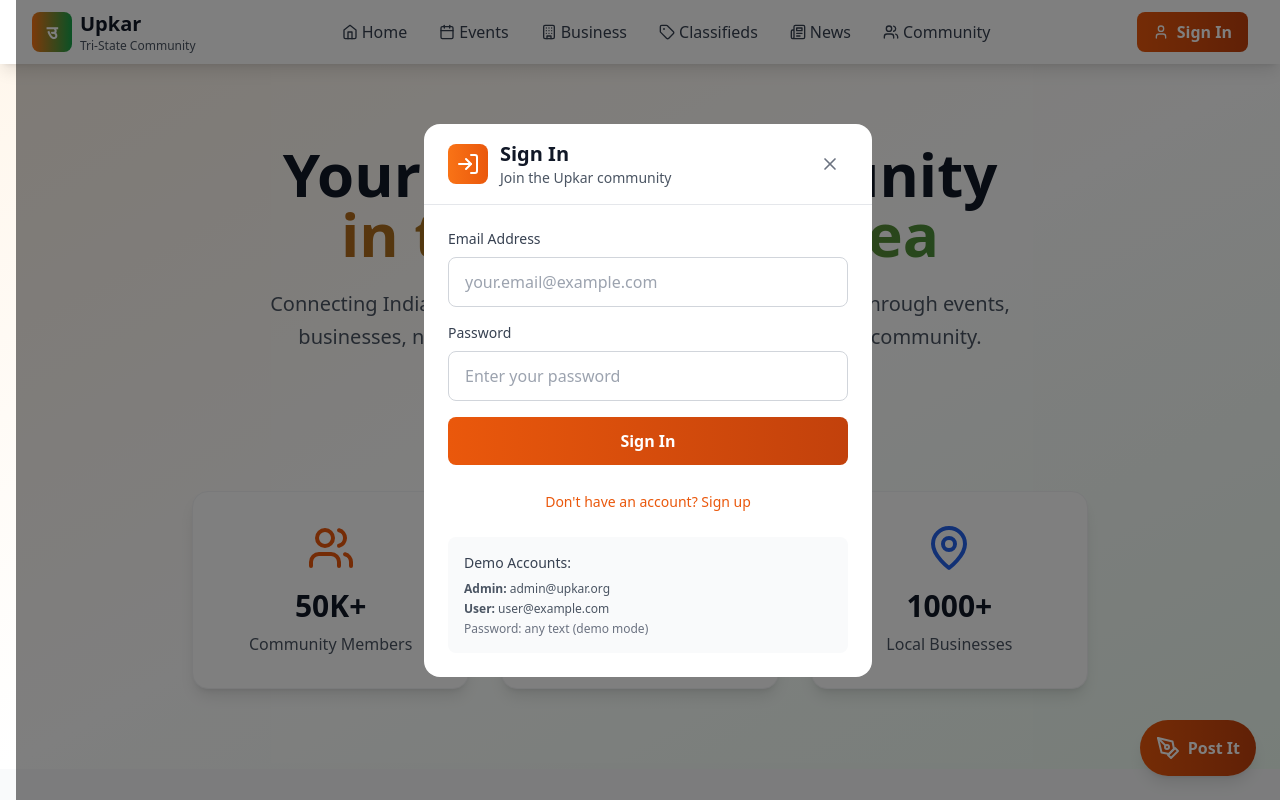
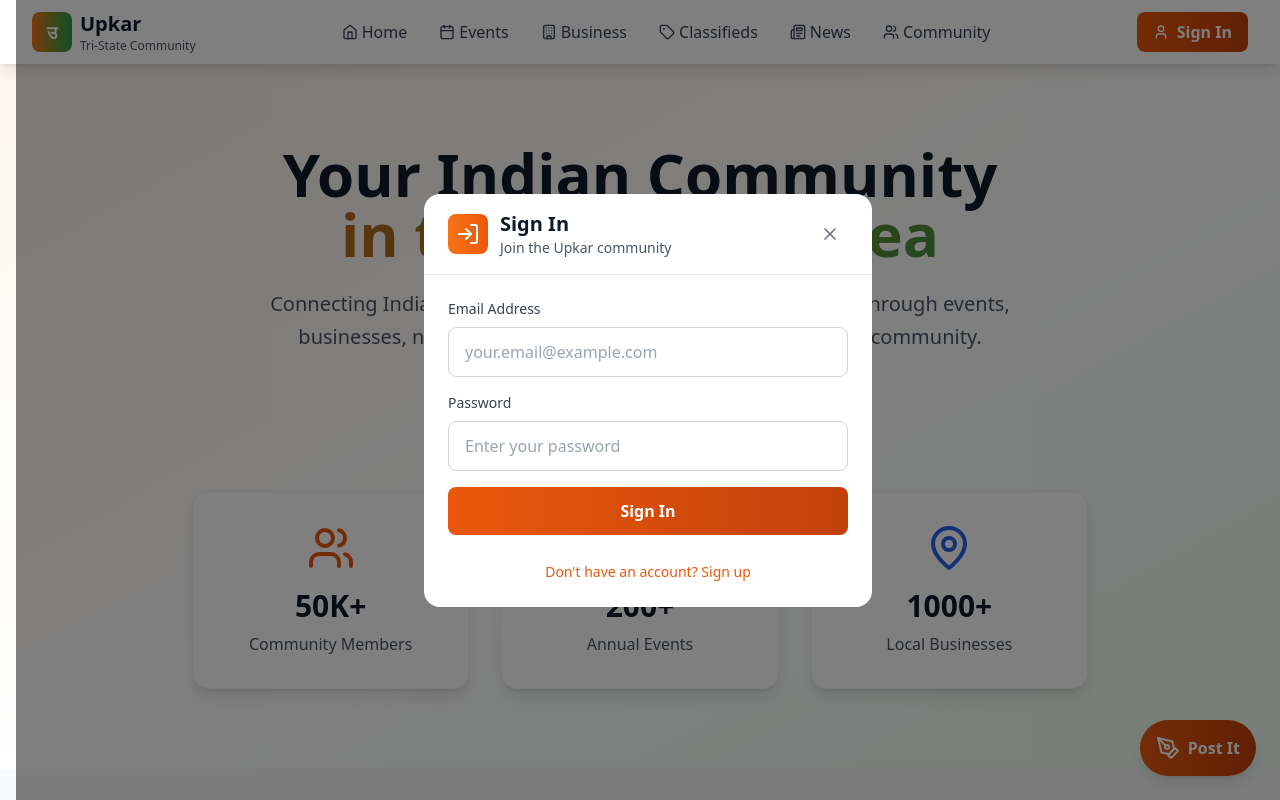
Before and after one commit to Revanth-IO/comm2, a React (Vite) app: page / in a window 1280 px wide. Both pictures are taken after a click on the button "Sign In". Shown: the top 800 px of the page. Built offline with nearby package versions, Linux system fonts and the light colour scheme.

Commit message:
Remove demo accounts display from login prompt

```diff
--- a/src/components/LoginPrompt.tsx
+++ b/src/components/LoginPrompt.tsx
@@ -136,16 +136,6 @@ const LoginPrompt: React.FC<LoginPromptProps> = ({ isOpen, onClose, message }) =
               {isLogin ? "Don't have an account? Sign up" : "Already have an account? Sign in"}
             </button>
           </div>
-
-          {/* Demo Accounts */}
-          <div className="mt-6 p-4 bg-gray-50 rounded-lg">
-            <h4 className="text-sm font-medium text-gray-700 mb-2">Demo Accounts:</h4>
-            <div className="space-y-1 text-xs text-gray-600">
-              <p><strong>Admin:</strong> admin@upkar.org</p>
-              <p><strong>User:</strong> user@example.com</p>
-              <p className="text-gray-500">Password: any text (demo mode)</p>
-            </div>
-          </div>
         </div>
       </div>
     </div>
```
